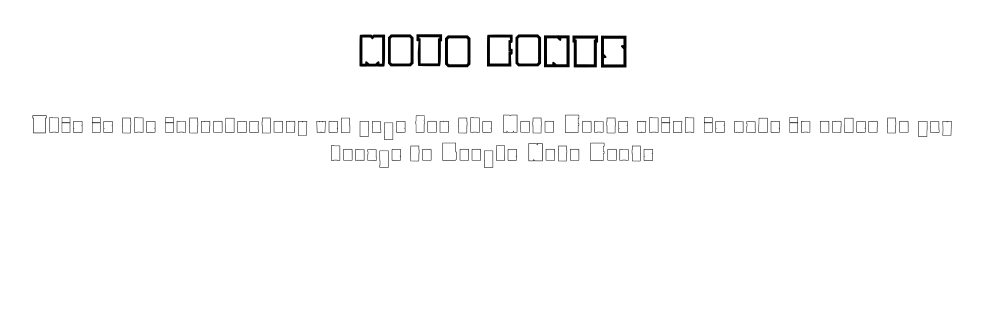
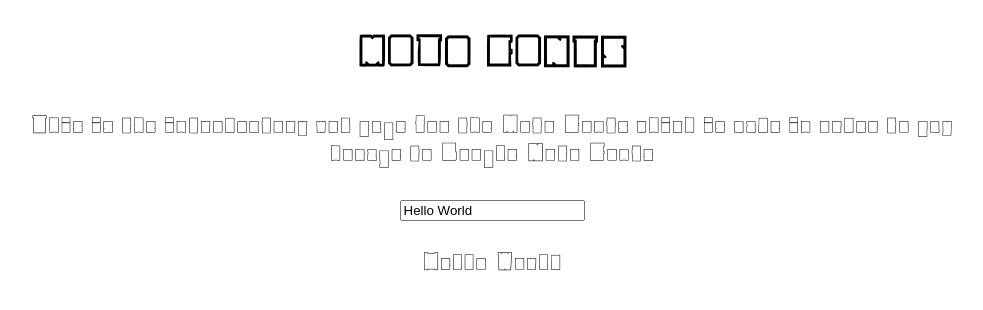
Before and after one commit to RyutaGoto/Moto-Fonts, a plain HTML site: page docs/index.html in a window 1280 px wide. Shown: the whole page, without its empty margins (148-1131 px from the left). Drawn offline with Linux system fonts and the light colour scheme.

Commit message:
add sample textarea

```diff
--- a/docs/index.html
+++ b/docs/index.html
@@ -16,5 +16,18 @@
 <body>
   <h1>MOTO FONTS</h1>
   <p>This is the introductory web page for the Moto Fonts which is made in order to pay homage to Google Noto Fonts</p>
+  <div>
+    <input type="textarea" id="text" />
+    <p id="preview"></p>
+  </div>
 </body>
+<script type="text/javascript">
+  const textarea = document.getElementById("text")
+  const preview = document.getElementById("preview")
+  textarea.addEventListener('change', (event) => {
+    preview.textContent = event.target.value
+  })
+  textarea.value = 'Hello World'
+  preview.textContent = 'Hello World'
+</script>
 </html>
--- a/docs/style.css
+++ b/docs/style.css
@@ -18,3 +18,7 @@ p {
   font-size: 30px;
   text-align: center;
 }
+
+div {
+  text-align: center;
+}
```
